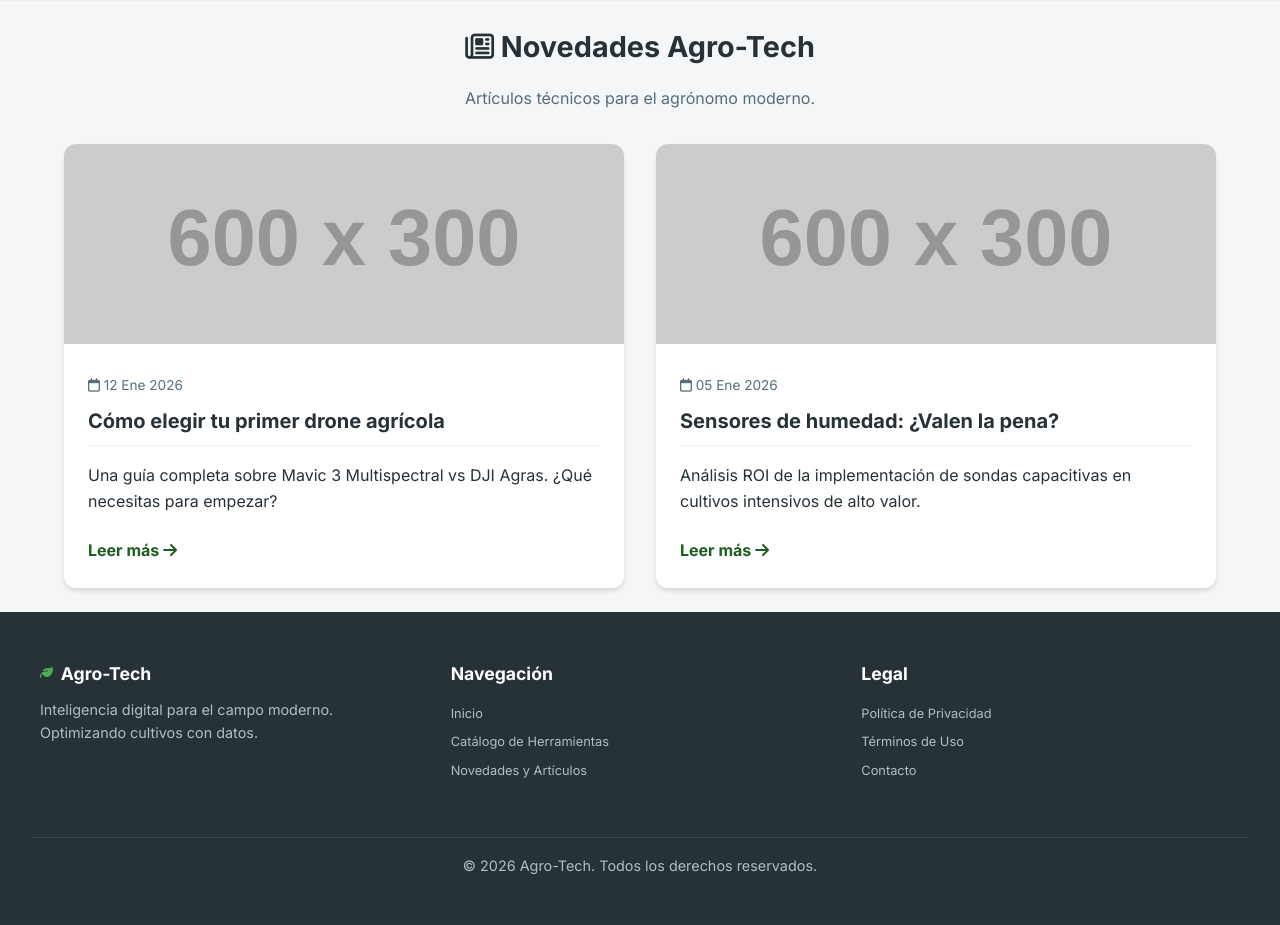
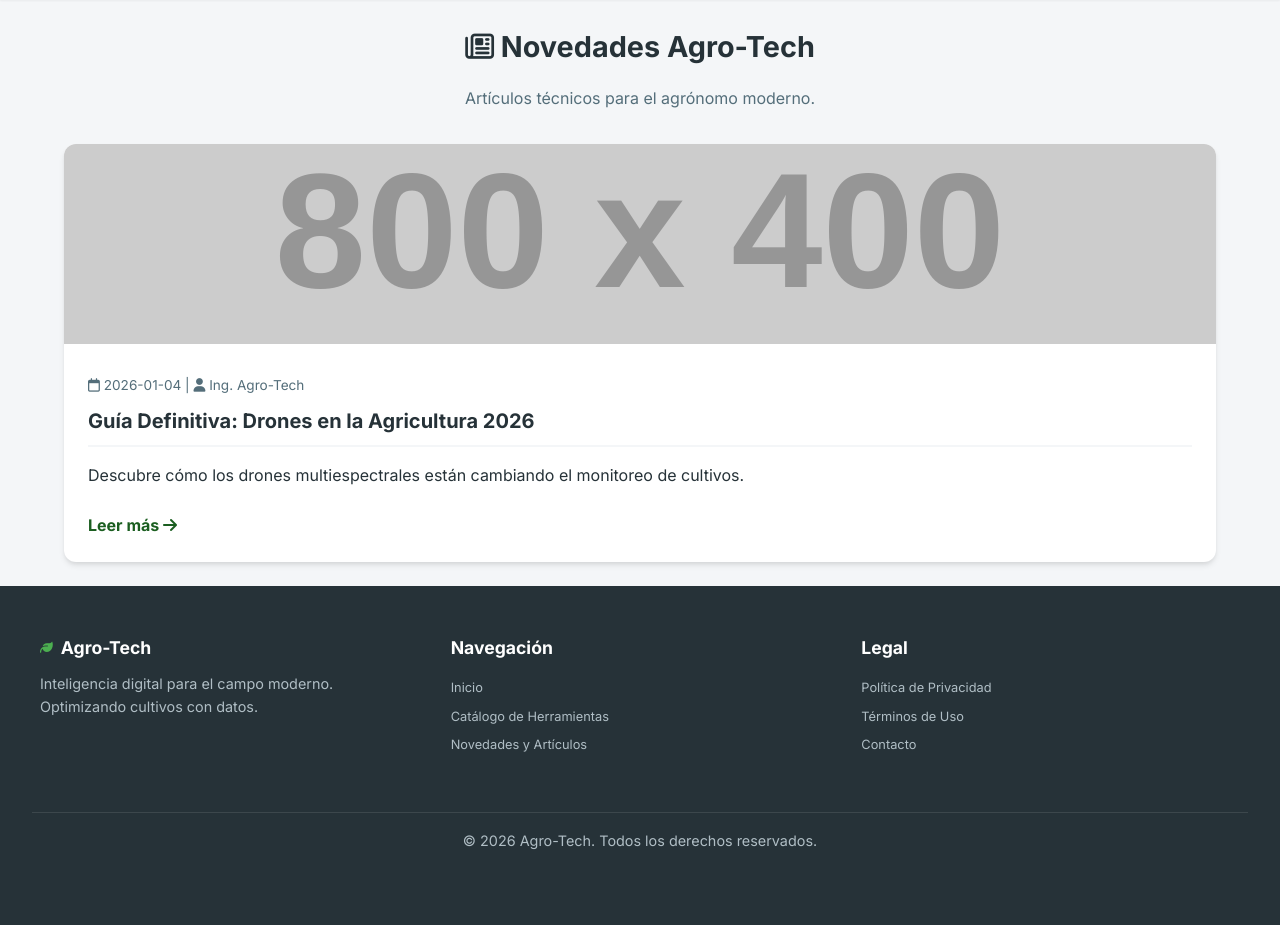
Before and after one commit to wigsdev/agro-solver, a FastAPI app: page /blog in a window 1280 px wide. Shown: the part 64-989 px from the top of the page. After the commit the page ends 913 px from the top, so only its background shows below. Run offline with FastAPI, Linux system fonts and the light colour scheme; grey boxes labelled with a size stand in for pictures from a placeholder-image service; some libraries are stand-ins or nearby versions.

Commit message:
feat(blog): implement markdown blog engine without comments

```diff
--- /dev/null
+++ b/backend/blog_engine.py
@@ -0,0 +1,62 @@
+import os
+import frontmatter
+import markdown
+from datetime import datetime
+
+POSTS_DIR = "posts"
+
+def get_posts():
+    """
+    Lee todos los archivos .md de la carpeta posts, extrae metadatos
+    y los devuelve ordenados por fecha (descendente).
+    """
+    posts = []
+    if not os.path.exists(POSTS_DIR):
+        print(f"Warning: {POSTS_DIR} directory not found.")
+        return []
+
+    for filename in os.listdir(POSTS_DIR):
+        if filename.endswith(".md"):
+            filepath = os.path.join(POSTS_DIR, filename)
+            with open(filepath, "r", encoding="utf-8") as f:
+                post = frontmatter.load(f)
+
+                # Crear objeto Post
+                post_data = {
+                    "slug": filename.replace(".md", ""),
+                    "title": post.get("title", "Sin Título"),
+                    "date": post.get("date", "1970-01-01"),
+                    "author": post.get("author", "Anonimo"),
+                    "image": post.get("image", ""),
+                    "summary": post.get("summary", ""),
+                    "content": post.content # Markdown raw, not needed for list
+                }
+                posts.append(post_data)
+
+    # Ordenar por fecha (más reciente primero)
+    posts.sort(key=lambda x: x["date"], reverse=True)
+    return posts
+
+def get_post_by_slug(slug):
+    """
+    Busca un post por slug, convierte su contenido a HTML y devuelve los datos.
+    Retorna None si no existe.
+    """
+    filepath = os.path.join(POSTS_DIR, f"{slug}.md")
+    if not os.path.exists(filepath):
+        return None
+
+    with open(filepath, "r", encoding="utf-8") as f:
+        post = frontmatter.load(f)
+
+        # Convertir Markdown a HTML
+        html_content = markdown.markdown(post.content)
+
+        return {
+            "slug": slug,
+            "title": post.get("title", "Sin Título"),
+            "date": post.get("date", "1970-01-01"),
+            "author": post.get("author", "Anonimo"),
+            "image": post.get("image", ""),
+            "content": html_content
+        }
--- a/backend/main.py
+++ b/backend/main.py
@@ -48,10 +48,21 @@ async def read_calculator(request: Request):
     """Calculadora de Densidad"""
     return templates.TemplateResponse("calculator.html", {"request": request})
 
+from backend.blog_engine import get_posts, get_post_by_slug
+
 @app.get("/blog")
 async def read_blog(request: Request):
-    """Blog Page"""
-    return templates.TemplateResponse("blog.html", {"request": request})
+    """Blog Page - Lista Dinámica"""
+    posts = get_posts()
+    return templates.TemplateResponse("blog.html", {"request": request, "posts": posts})
+
+@app.get("/blog/{slug}")
+async def read_post(request: Request, slug: str):
+    """Detalle de Post Markdown"""
+    post = get_post_by_slug(slug)
+    if not post:
+        raise HTTPException(status_code=404, detail="Artículo no encontrado")
+    return templates.TemplateResponse("post_detail.html", {"request": request, "post": post})
 
 # --- API Endpoints ---
 
--- a/backend/requirements.txt
+++ b/backend/requirements.txt
@@ -3,3 +3,5 @@ uvicorn>=0.29.0
 pydantic>=2.7.0
 aiofiles>=23.2.0
 jinja2>=3.1.3
+markdown>=3.5.2
+python-frontmatter>=1.1.0
--- /dev/null
+++ b/posts/2026-01-04-guia-drones.md
@@ -0,0 +1,25 @@
+---
+title: "Guía Definitiva: Drones en la Agricultura 2026"
+date: "2026-01-04"
+author: "Ing. Agro-Tech"
+image: "https://placehold.co/800x400/1b5e20/ffffff?text=Drones+Agricolas"
+summary: "Descubre cómo los drones multiespectrales están cambiando el monitoreo de cultivos."
+---
+
+# El Futuro Vuela Sobre Nosotros 🛸
+
+La agricultura de precisión ha dado un salto cuántico con la incorporación de **drones multiespectrales**. Ya no se trata solo de tomar fotos aéreas, sino de analizar la salud de la planta en tiempo real.
+
+## ¿Qué pueden hacer por ti?
+
+1.  **Mapeo de Estrés Hídrico**: Detecta qué zonas necesitan riego antes de que la planta se marchite visiblemente.
+2.  **Conteo de Plantas**: Inventarios precisos en minutos.
+3.  **Aplicación Focalizada**: Rociar agroquímicos solo donde hay plaga, ahorrando hasta un 40% en insumos.
+
+> "La tecnología no reemplaza al agrónomo, le da superpoderes."
+
+## ROI y Rentabilidad
+
+Implementar drones puede parecer costoso al inicio, pero el retorno de inversión se ve en la primera cosecha al reducir pérdidas y optimizar fertilizantes.
+
+**¿Estás listo para despegar?** 🚀
--- a/templates/blog.html
+++ b/templates/blog.html
@@ -9,38 +9,28 @@
 </div>
 
 <div style="display: grid; grid-template-columns: repeat(auto-fit, minmax(300px, 1fr)); gap: 2rem;">
-    <!-- Articulo 1 -->
+    {% for post in posts %}
     <article class="card" style="padding: 0; overflow: hidden;">
-        <img src="https://placehold.co/600x300/e8f5e9/1b5e20?text=Drones+Agricolas" alt="Drones"
-            style="width: 100%; height: 200px; object-fit: cover;">
+        {% if post.image %}
+        <img src="{{ post.image }}" alt="{{ post.title }}" style="width: 100%; height: 200px; object-fit: cover;">
+        {% endif %}
         <div style="padding: var(--spacing-lg);">
             <div style="font-size: 0.85rem; color: var(--text-light); margin-bottom: 0.5rem;">
-                <i class="fa-regular fa-calendar"></i> 12 Ene 2026
+                <i class="fa-regular fa-calendar"></i> {{ post.date }} | <i class="fa-solid fa-user"></i> {{ post.author
+                }}
             </div>
-            <h3 style="margin-top: 0;">Cómo elegir tu primer drone agrícola</h3>
-            <p style="color: var(--text-color); margin-bottom: 1.5rem;">Una guía completa sobre Mavic 3 Multispectral vs
-                DJI Agras. ¿Qué necesitas para empezar?</p>
-            <a href="#" style="color: var(--primary-color); font-weight: bold; text-decoration: none;">
+            <h3 style="margin-top: 0;">{{ post.title }}</h3>
+            <p style="color: var(--text-color); margin-bottom: 1.5rem;">{{ post.summary }}</p>
+            <a href="/blog/{{ post.slug }}"
+                style="color: var(--primary-color); font-weight: bold; text-decoration: none;">
                 Leer más <i class="fa-solid fa-arrow-right"></i>
             </a>
         </div>
     </article>
-
-    <!-- Articulo 2 -->
-    <article class="card" style="padding: 0; overflow: hidden;">
-        <img src="https://placehold.co/600x300/e1f5fe/0277bd?text=Sensores+Humedad" alt="Sensores"
-            style="width: 100%; height: 200px; object-fit: cover;">
-        <div style="padding: var(--spacing-lg);">
-            <div style="font-size: 0.85rem; color: var(--text-light); margin-bottom: 0.5rem;">
-                <i class="fa-regular fa-calendar"></i> 05 Ene 2026
-            </div>
-            <h3 style="margin-top: 0;">Sensores de humedad: ¿Valen la pena?</h3>
-            <p style="color: var(--text-color); margin-bottom: 1.5rem;">Análisis ROI de la implementación de sondas
-                capacitivas en cultivos intensivos de alto valor.</p>
-            <a href="#" style="color: var(--primary-color); font-weight: bold; text-decoration: none;">
-                Leer más <i class="fa-solid fa-arrow-right"></i>
-            </a>
-        </div>
-    </article>
+    {% else %}
+    <div style="grid-column: 1 / -1; text-align: center; padding: 4rem;">
+        <p style="color: var(--text-light);">No hay artículos publicados aún.</p>
+    </div>
+    {% endfor %}
 </div>
 {% endblock %}
```
Also changed, not shown: templates/post_detail.html (added, +72 -0 lines).
